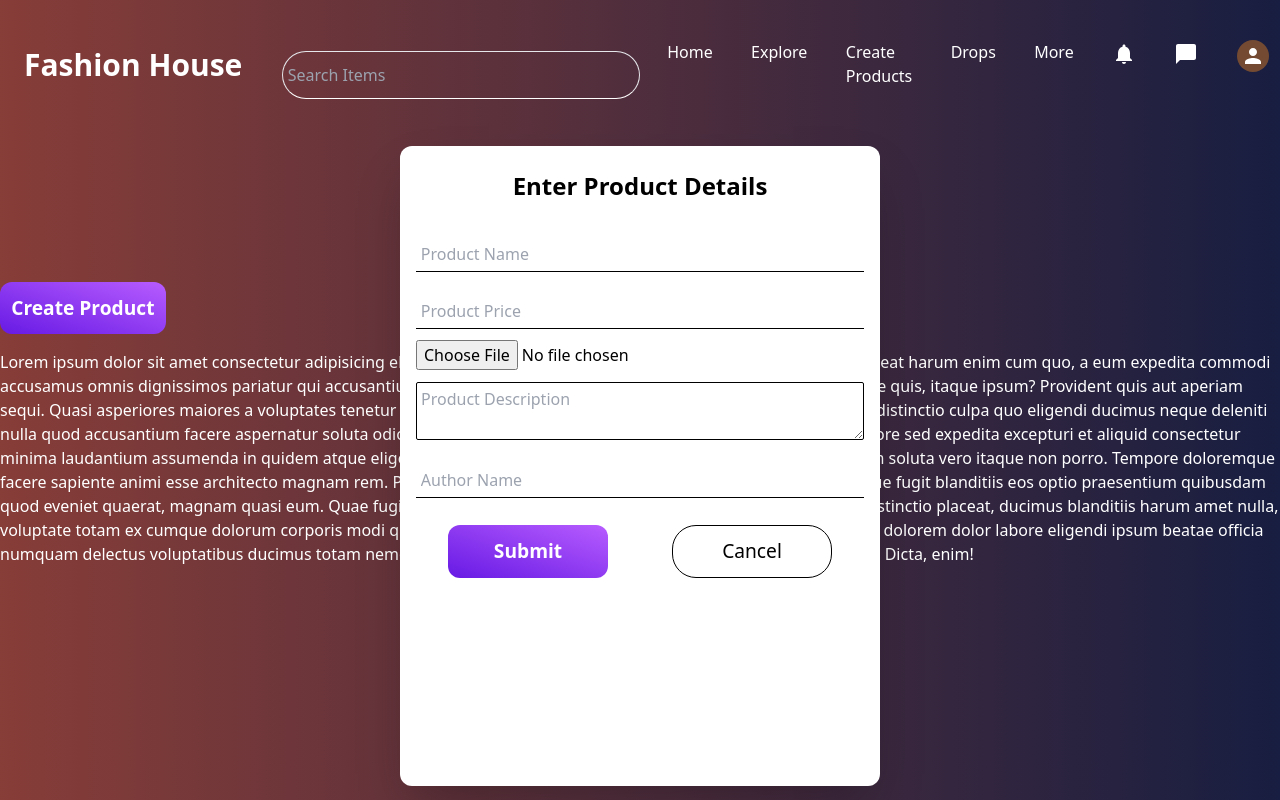
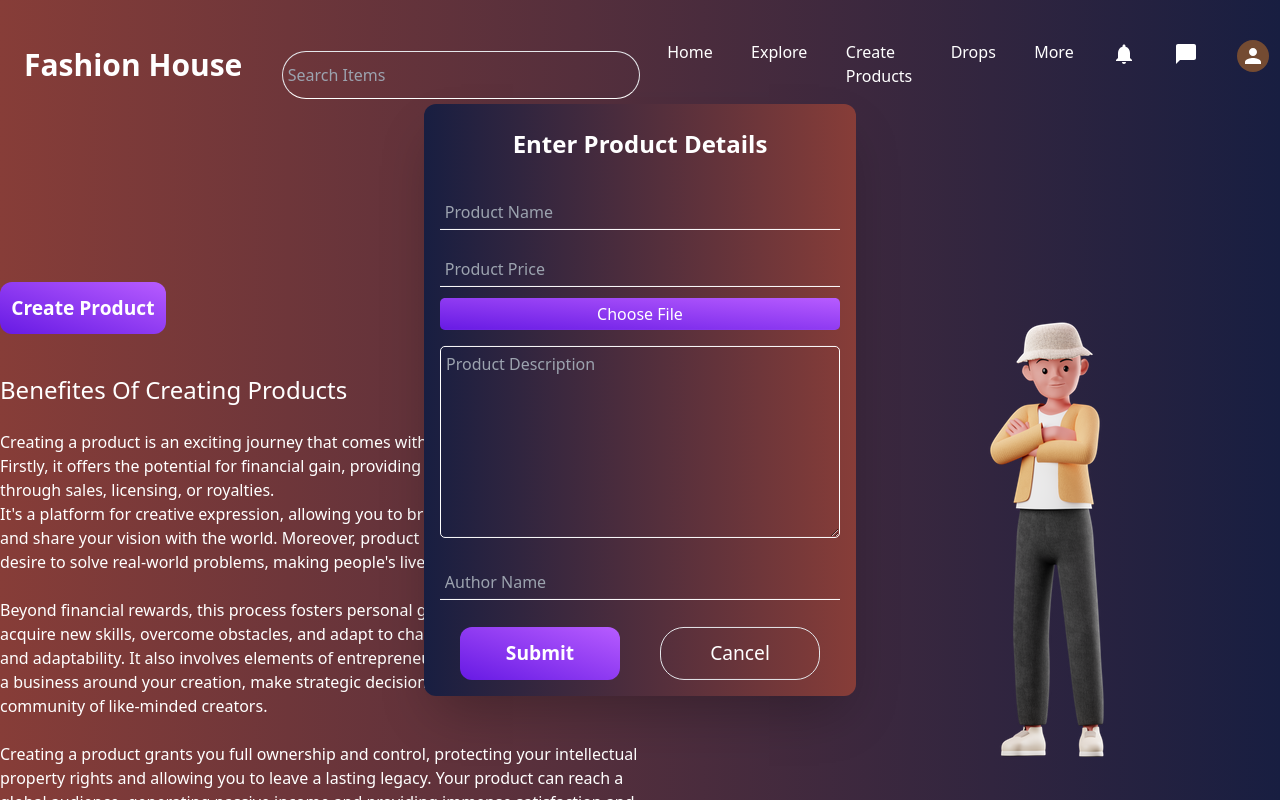
Before and after one commit to naffiziqbal/fashion-marketplace, a React (Vite) app in the folder fashion-marketplace-client/: page /create-product in a window 1280 px wide. Both pictures are taken after a click on the button "Create Product". Shown: the top 800 px of the page. Built offline with nearby package versions, Linux system fonts and the light colour scheme.

Commit message:
More Css

```diff
--- a/fashion-marketplace-client/src/components/CustomModal/CreateProductModal.jsx
+++ b/fashion-marketplace-client/src/components/CustomModal/CreateProductModal.jsx
@@ -33,7 +33,7 @@ const CreateProductModal = ({ isOpen, onClose, onSubmit }) => {
 
     return (
         <div className={style}>
-            <div className="custom-modal  rounded-xl min-w-[30rem] bg-white text-black shadow-2xl  min-h-[40rem] z-50">
+            <div className=" rounded-xl w-full bg g-[#c2c2c2c5] text-white shadow-2xl  z-50">
                 <div className="m-4 flex flex-col">
                     <h2 className="py-6 font-extrabold text-2xl text-center ">Enter Product Details</h2>
 
@@ -64,7 +64,6 @@ const CreateProductModal = ({ isOpen, onClose, onSubmit }) => {
                     <textarea
                         placeholder="Product Description"
                         {...register('desription')}
-                        className="border border-black my-3 p-1 rounded-sm"
 
                     />
                     <input
@@ -75,7 +74,7 @@ const CreateProductModal = ({ isOpen, onClose, onSubmit }) => {
                     />
                     <div className="flex justify-around">
                         <button className="btn text-white" onClick={handleSubmit(handleFormSubmit)}>Submit</button>
-                        <button className="btn__ghost border border-black" onClick={onClose}>Cancel</button>
+                        <button className="btn__ghost border " onClick={onClose}>Cancel</button>
                     </div>
                 </div>
 
--- a/fashion-marketplace-client/src/components/CustomModal/CreateProductModal.module.css
+++ b/fashion-marketplace-client/src/components/CustomModal/CreateProductModal.module.css
@@ -5,14 +5,15 @@
 
 .custom-file-upload {
   display: inline-block;
-        padding: .7rem 1.5rem;
+  padding: 0.7rem 1.5rem;
   background-color: #0084ff;
   color: #fff;
   cursor: pointer;
 }
 
 #image-preview {
-        max-width: 100%;
+  width: 100%;
+  max-width: 500px;
   max-height: 15rem;
   margin-top: 10px;
 }
@@ -20,3 +21,32 @@
 button {
   margin: 1rem 0;
 }
+
+textarea {
+  background: none;
+  border: 1px solid white;
+  margin: 1rem 0;
+  min-height: 12rem;
+  min-width: 25rem;
+  padding: 5px;
+  border-radius: 5px;
+  -webkit-border-radius: 5px;
+  -moz-border-radius: 5px;
+  -ms-border-radius: 5px;
+  -o-border-radius: 5px;
+}
+input::file-selector-button {
+  width: 100%;
+  cursor: pointer;
+  height: 2rem;
+  background-image: linear-gradient(to top right, #671ae4, #b75cff);
+  color: #fff;
+  box-shadow: none;
+  outline: none;
+  border: none;
+  border-radius: 5px;
+  -webkit-border-radius: 5px;
+  -moz-border-radius: 5px;
+  -ms-border-radius: 5px;
+  -o-border-radius: 5px;
+}
--- a/fashion-marketplace-client/src/pages/CreateProduct.jsx
+++ b/fashion-marketplace-client/src/pages/CreateProduct.jsx
@@ -1,6 +1,7 @@
 import { useState } from "react";
 import CreateProductModal from "../components/CustomModal/CreateProductModal";
 import { useAuth0 } from "@auth0/auth0-react";
+import img from '../assets/images/signupImg.png'
 
 const CreateProduct = () => {
 
@@ -35,9 +36,8 @@ const CreateProduct = () => {
                         price: data.price,
                         creator_name: user ? userName : data.creator_Name
                     }
-                    console.log(product)
 
-                    fetch(`http://localhost:5000/api/v1/product/create-product`, {
+                    fetch(`https://fashion-market-zeta.vercel.app/api/v1/product/create-product`, {
                         method: "POST",
                         headers: {
                             "content-type": "application/json"
@@ -52,26 +52,36 @@ const CreateProduct = () => {
                                 reset()
                                 closeModal()
                             }
-                        }).catch(err => err.message)
+                        }).catch(err => alert(err.message))
                 }
-            }).catch(err => console.log(err.message))
+            }).catch(err => alert(err.message))
 
 
     }
     return (
-        <div className="min-h-screen flex flex-col items-center">
-            <div>
-                <h3 className="text-center text-4xl my-12">Become a Creator Now</h3>
-                <button className="btn" onClick={openModel}>Create Product</button>
-                <p>Lorem ipsum dolor sit amet consectetur adipisicing elit. Culpa illum facilis esse deleniti sed modi eos natus animi placeat harum enim cum quo, a eum expedita commodi accusamus omnis dignissimos pariatur qui accusantium nulla quibusdam odit odio. Ut nesciunt rem sapiente at saepe quis, itaque ipsum? Provident quis aut aperiam sequi. Quasi asperiores maiores a voluptates tenetur quaerat autem facilis. Inventore ut, veritatis iure consequuntur distinctio culpa quo eligendi ducimus neque deleniti nulla quod accusantium facere aspernatur soluta odio numquam suscipit pariatur. Iste alias deserunt fugit ipsum labore sed expedita excepturi et aliquid consectetur minima laudantium assumenda in quidem atque eligendi veritatis ullam, ab id corporis? Veniam explicabo laboriosam soluta vero itaque non porro. Tempore doloremque facere sapiente animi esse architecto magnam rem. Pariatur, voluptatum dicta! Iste cupiditate fuga illum esse similique fugit blanditiis eos optio praesentium quibusdam quod eveniet quaerat, magnam quasi eum. Quae fugit assumenda fugiat repellendus explicabo eos quo quisquam distinctio placeat, ducimus blanditiis harum amet nulla, voluptate totam ex cumque dolorum corporis modi quasi dolores quod aliquam. Ratione vel deleniti vitae natus fuga, dolorem dolor labore eligendi ipsum beatae officia numquam delectus voluptatibus ducimus totam nemo ipsam aliquid praesentium odit, quos consectetur, eius debitis. Dicta, enim!</p>
-            </div>
-            <div className="absolute">
+        <div className="my-12">
+            <div className="absolute top-1/2 left-1/2 -translate-x-1/2 -translate-y-1/2">
                 <CreateProductModal
                     isOpen={isModalOpen}
                     onClose={closeModal}
                     onSubmit={handleSubmit}
                 />
             </div>
+            <div>
+                <h3 className="text-center text-4xl my-12">Become a Creator Now</h3>
+                <div className="flex md:flex-row flex-col justify-between">
+                    <div className=" md:w-1/2">
+                        <button className="btn" onClick={openModel}>Create Product</button>
+                        <h3 className="text-2xl my-6 "> Benefites Of Creating Products</h3>
+                        <p className=" leading-6">
+                            Creating a product is an exciting journey that comes with a multitude of rewards. Firstly, it offers the potential for financial gain, providing a sustainable income through sales, licensing, or royalties. <br /> It&apos;s a platform for creative expression, allowing you to bring your unique ideas to life and share your vision with the world. Moreover, product creation often stems from a desire to solve real-world problems, making people&apos;s lives easier or more enjoyable.<br /> <br />  Beyond financial rewards, this process fosters personal growth by challenging you to acquire new skills, overcome obstacles, and adapt to change, cultivating resilience and adaptability. It also involves elements of entrepreneurship, enabling you to build a business around your creation, make strategic decisions, and connect with a community of like-minded creators. <br /><br />Creating a product grants you full ownership and control, protecting your intellectual property rights and allowing you to leave a lasting legacy. Your product can reach a global audience, generating passive income and providing immense satisfaction and pride as you witness its impact on others. In summary, product creation offers not only financial opportunities but also a fulfilling and enriching journey that empowers you to make a difference in the world.
+                        </p>
+                    </div>
+                    <div className="mt-12">
+                        <img src={img} alt="" />
+                    </div>
+                </div>
+            </div>
         </div>
     );
 };
```
Also changed, not shown: 1 other file (tests, documents, lock files or other folders). Lines whose indentation alone changed are shown as unchanged.
